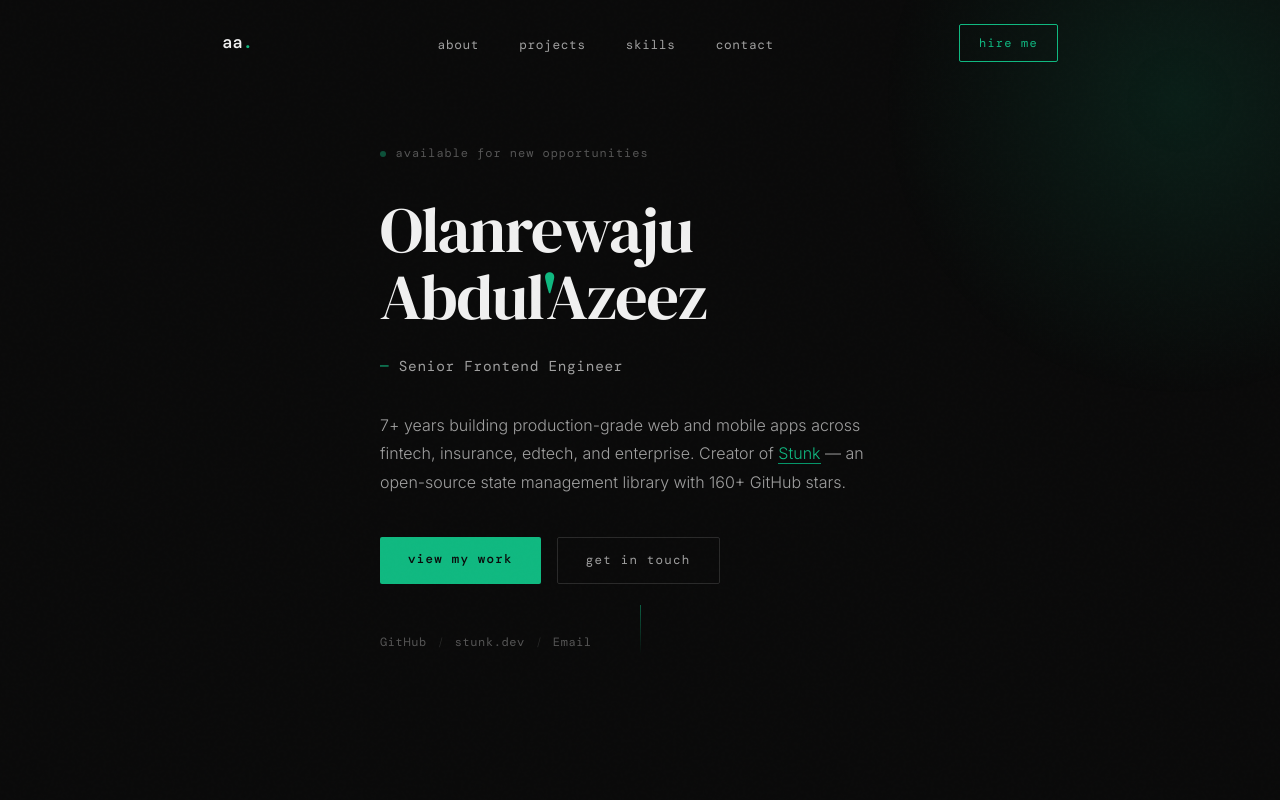
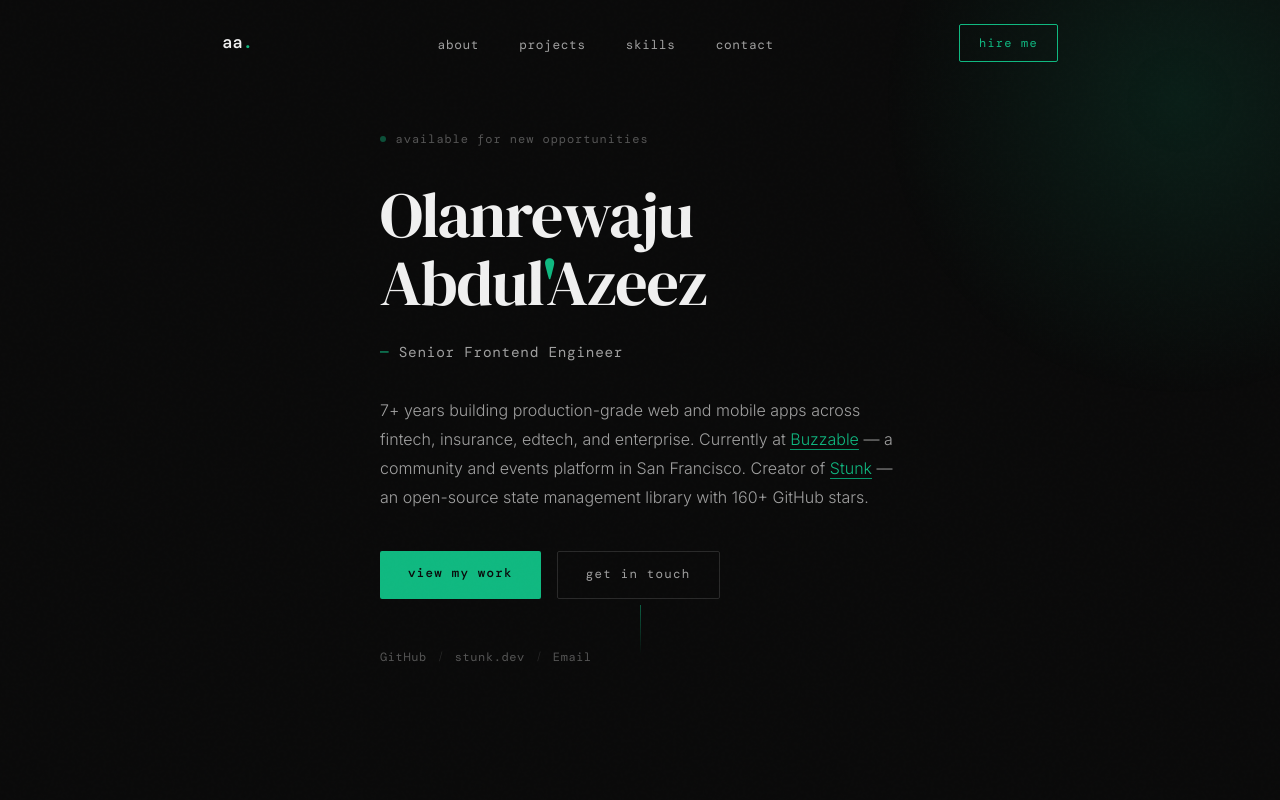
Before and after one commit to I-am-abdulazeez/abdulazeez, a Nuxt app: page / in a window 1280 px wide. Shown: the top 800 px of the page. Built offline with nearby package versions, Linux system fonts and the light colour scheme.

Commit message:
feat: update portfolio with Buzzable as current role

```diff
--- a/app/components/HeroSection.vue
+++ b/app/components/HeroSection.vue
@@ -15,9 +15,13 @@
         <span class="accent">—</span> Senior Frontend Engineer
       </p>
 
-      <p class="hero__summary fade-in fade-in-delay-3">
+      <p class="hero__summary fade-in fade-in-delay-3" data-v-019bb273>
         7+ years building production-grade web and mobile apps across fintech,
-        insurance, edtech, and enterprise. Creator of
+        insurance, edtech, and enterprise. Currently at
+        <a href="https://buzzable.app" target="_blank" class="hero__link"
+          >Buzzable</a
+        >
+        — a community and events platform in San Francisco. Creator of
         <a href="https://stunk.dev" target="_blank" class="hero__link">Stunk</a>
         — an open-source state management library with 160+ GitHub stars.
       </p>
```
